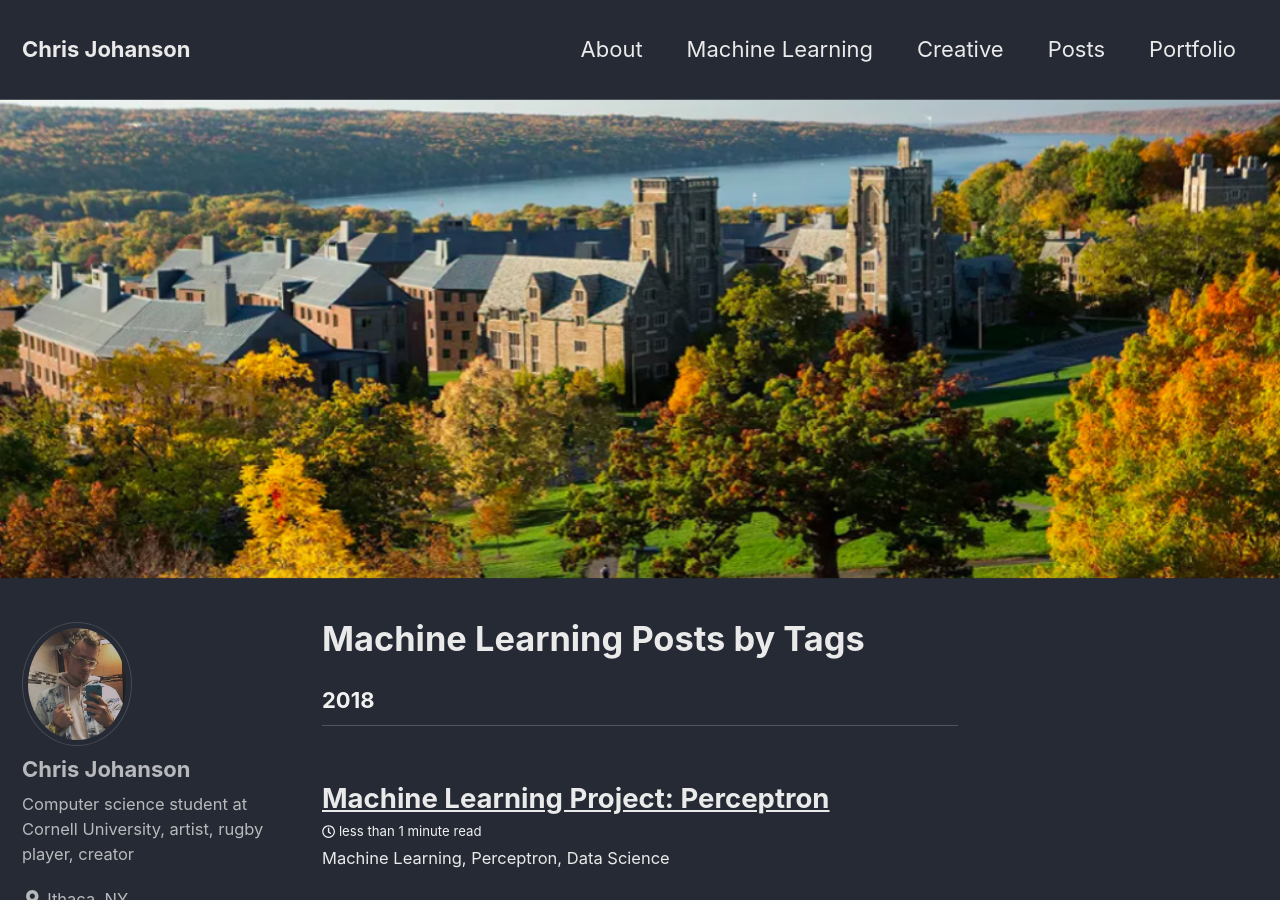
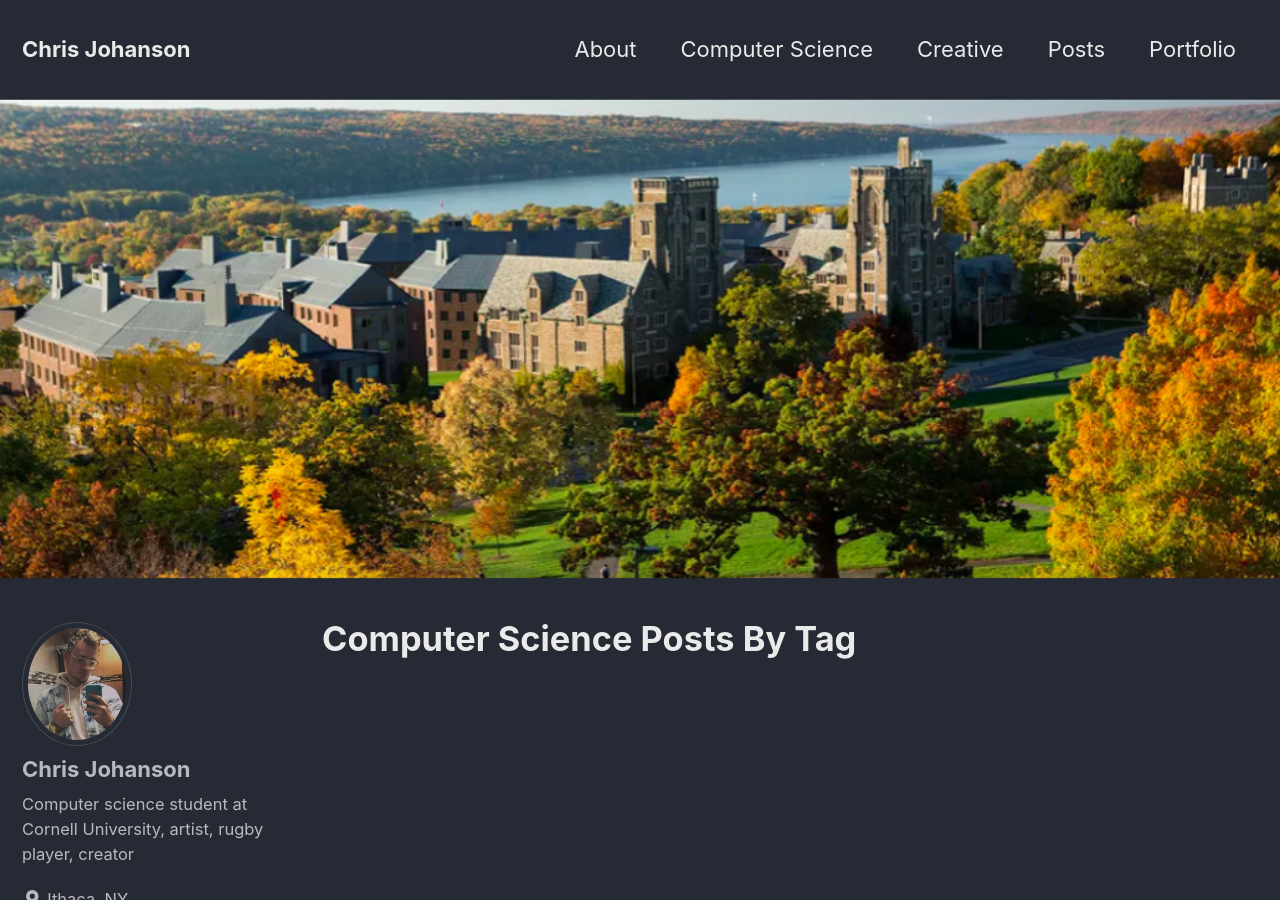
Before and after one commit to Chris-Johanson/Chris-Johanson.github.io, a Jekyll site: the page built from _post-types/comp-sci.md, in a window 1280 px wide and 900 px high. Built offline with Jekyll 4.4.1, drawn with Linux system fonts in a browser that asks for light colours; nearby versions of some CDN libraries.

Commit message:
comp-sci

```diff
--- a/_data/navigation.yml
+++ b/_data/navigation.yml
@@ -2,8 +2,8 @@
 main:
   - title: "About"
     url: /about/
-  - title: "Machine Learning"
-    url: /machine-learning/
+  - title: "Computer Science"
+    url: /comp-sci/
   - title: "Creative"
     url: /creative/
   - title: "Posts"
--- a/_post-types/machinelearning.md
+++ b/_post-types/comp-sci.md
@@ -1,7 +1,7 @@
 ---
 layout: machine-learning-posts
-permalink: /machine-learning/
-title: "Machine Learning Posts by Tags"
+permalink: /comp-sci/
+title: "Computer Science Posts By Tag"
 author_profile: true
 header:
   image: "/images/cornell.png"
--- a/_posts/Machine-Learning/2018-01-28-perceptron.md
+++ b/_posts/Computer-Science/2018-01-28-perceptron.md
@@ -2,7 +2,7 @@
 title: "Machine Learning Project: Perceptron"
 date: 2018-01-28
 tags: [machine learning, data science, neural network]
-categories: Machine-Learning
+categories: Computer-Science
 header:
   image: "/images/perceptron/percept.jpg"
 excerpt: "Machine Learning, Perceptron, Data Science"
```
Also changed, not shown: _creative-posts/2018-10-25-test.md (deleted, +0 -12 lines), _post-types/creative.md (+1 -1 lines).
